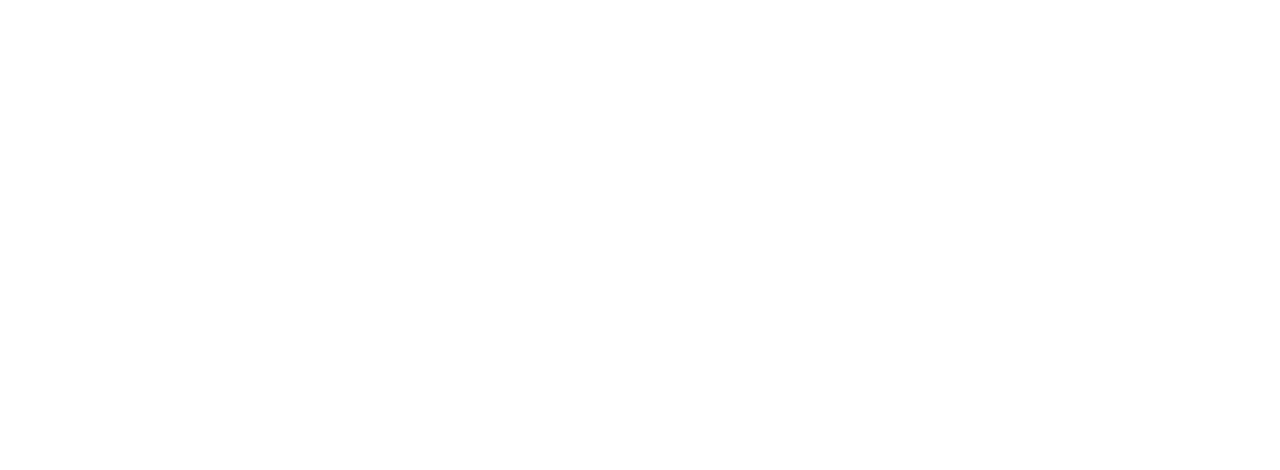
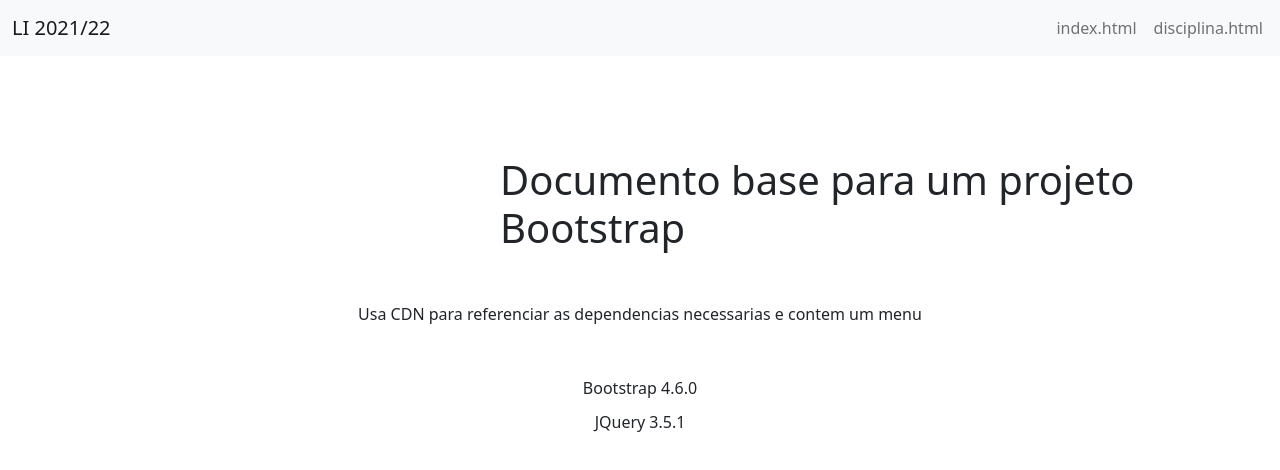
Before and after one commit to GustavoVitorino/LI2021-teste, a plain HTML site: page index.html in a window 1280 px wide. Drawn offline with nearby package versions, Linux system fonts and the light colour scheme.

Commit message:
4ª tarefa

```diff
--- a/index.html
+++ b/index.html
@@ -4,10 +4,60 @@
     <meta charset="UTF-8">
     <meta name="viewport" content="width=device-width, initial-scale=1.0">
     <link href="https://cdn.jsdelivr.net/npm/bootstrap@5.1.3/dist/css/bootstrap.min.css" rel="stylesheet" integrity="sha384-1BmE4kWBq78iYhFldvKuhfTAU6auU8tT94WrHftjDbrCEXSU1oBoqyl2QvZ6jIW3" crossorigin="anonymous">
+    <style>
+        .navbar-text{
+            padding-left: 12px;
+            margin-right: 5px;
+            clear: right;
+        }
+        .navbar-brand{
+           color: white;
+        }
+        #titulo{
+            margin-left: 500px;
+            margin-top: 100px;
+        }
+        #cdn{
+            text-align: center;
+            margin-top: 50px;
+        }
+        #boot{
+            text-align: center;
+            margin-top: 50px;
+        }
+        #java{
+            text-align: center;
+            margin-top: 10px;
+        }
+    </style>
     <title>Document</title>
 </head>
 <body>
-
+    <nav class="navbar navbar-expand-lg navbar-light bg-light">
+        <div class="container-fluid">
+          <a class="navbar-brand" href="#">LI 2021/22</a>
+          <button class="navbar-toggler" type="button" data-bs-toggle="collapse" data-bs-target="#navbarText" aria-controls="navbarText" aria-expanded="false" aria-label="Toggle navigation">
+            <span class="navbar-toggler-icon"></span>
+          </button>
+          <div class="collapse navbar-collapse" id="navbarText">
+            <ul class="navbar-nav me-auto mb-2 mb-lg-0">
+              <li class="nav-item">
+                <a class="nav-link active" aria-current="page" href="#"></a>
+              </li>
+            </ul>
+            <span class="navbar-text">
+              index.html
+            </span>
+            <span class="navbar-text">
+                     disciplina.html
+              </span>
+          </div>
+        </div>
+      </nav>
+      <h1 id="titulo">Documento base para um projeto Bootstrap</h1>
+      <p id="cdn">Usa CDN para referenciar as dependencias necessarias e contem um menu</p>
+      <div id="boot">Bootstrap 4.6.0</div>
+      <div id="java">JQuery 3.5.1</div>
     <script src="https://cdn.jsdelivr.net/npm/bootstrap@5.1.3/dist/js/bootstrap.bundle.min.js" integrity="sha384-ka7Sk0Gln4gmtz2MlQnikT1wXgYsOg+OMhuP+IlRH9sENBO0LRn5q+8nbTov4+1p" crossorigin="anonymous"></script>
     <script src="https://cdn.jsdelivr.net/npm/@popperjs/core@2.10.2/dist/umd/popper.min.js" integrity="sha384-7+zCNj/IqJ95wo16oMtfsKbZ9ccEh31eOz1HGyDuCQ6wgnyJNSYdrPa03rtR1zdB" crossorigin="anonymous"></script>
 <script src="https://cdn.jsdelivr.net/npm/bootstrap@5.1.3/dist/js/bootstrap.min.js" integrity="sha384-QJHtvGhmr9XOIpI6YVutG+2QOK9T+ZnN4kzFN1RtK3zEFEIsxhlmWl5/YESvpZ13" crossorigin="anonymous"></script>
```
